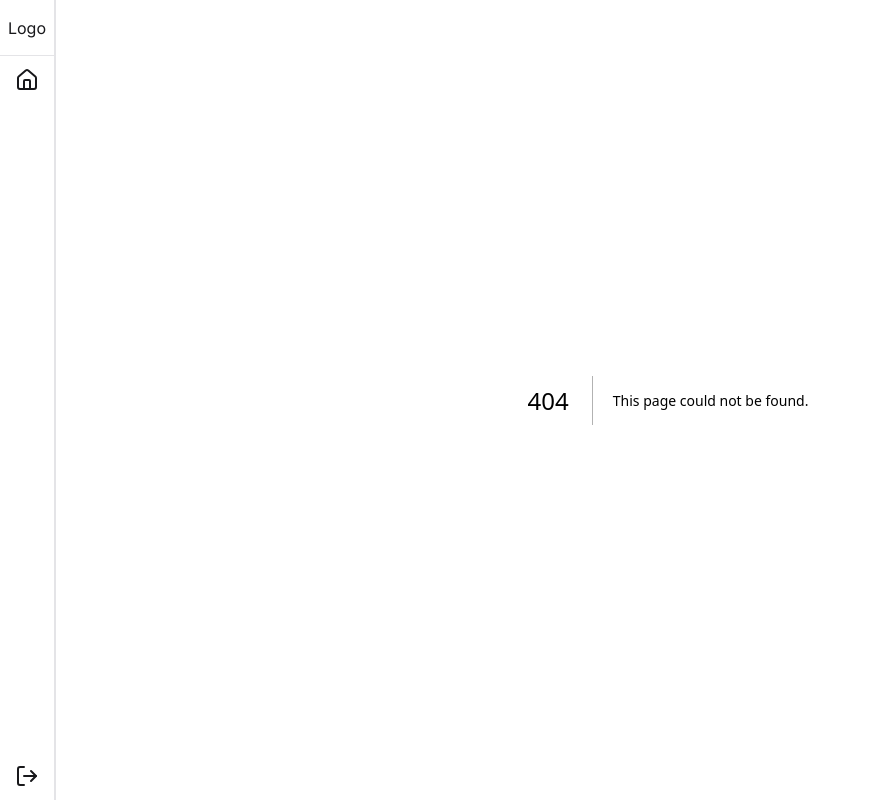
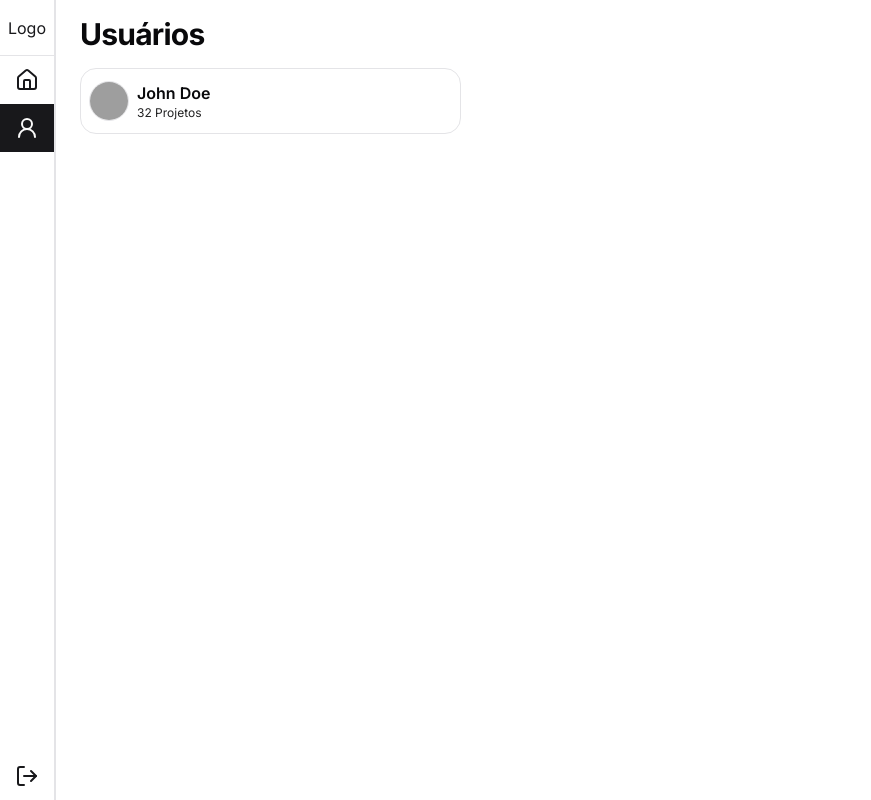
Before and after one commit to MacariniProg/AppMetodoAgil, a Next.js app: page /users in a window 1280 px wide. Before the commit this address had no page. Shown: the whole page, without its empty margins (0-871 px from the left). Built offline with nearby package versions, Linux system fonts and the light colour scheme; grey boxes are pictures that could not be loaded.

Commit message:
feat: create project and team schema, create users list page

```diff
--- a/next.config.mjs
+++ b/next.config.mjs
@@ -1,4 +1,8 @@
 /** @type {import('next').NextConfig} */
-const nextConfig = {};
+const nextConfig = {
+  images: {
+    domains: ["placebear.com"],
+  },
+};
 
 export default nextConfig;
--- /dev/null
+++ b/src/app/(app)/users/page.tsx
@@ -0,0 +1,17 @@
+import { UserCard } from "@/src/components/Users/user-card";
+
+export default function Users() {
+  return (
+    <>
+      <h2 className="text-3xl font-bold tracking-tight">Usuários</h2>
+      <div
+        className="flex-1 mt-4 grid gap-4 items-baseline content-start"
+        style={{
+          gridTemplateColumns: "repeat(auto-fill, minmax(300px, 1fr))",
+        }}
+      >
+        <UserCard />
+      </div>
+    </>
+  );
+}
--- a/src/app/layout.tsx
+++ b/src/app/layout.tsx
@@ -1,8 +1,8 @@
 import type { Metadata } from "next";
 import { Inter } from "next/font/google";
 import "./globals.css";
-import { HomeIcon, LogOutIcon } from "lucide-react";
 import Providers from "./providers";
+import { Sidebar } from "../components/layout/sidebar";
 
 const inter = Inter({ subsets: ["latin"] });
 
@@ -21,19 +21,7 @@ export default function RootLayout({
       <body className={inter.className}>
         <Providers>
           <div className="flex h-[100vh] w-[100vw] ">
-            <div className="w-14 h-full overflow-hidden flex flex-col  text-primary items-center border-r-2">
-              <div className="size-14 flex items-center justify-center border-b">
-                <p>Logo</p>
-              </div>
-
-              <div className="w-full py-3 flex justify-center cursor-pointer hover:bg-primary hover:text-neutral-50 transition-all">
-                <HomeIcon />
-              </div>
-
-              <div className="w-full py-3 flex justify-center mt-auto cursor-pointer hover:bg-primary hover:text-neutral-50 transition-all">
-                <LogOutIcon />
-              </div>
-            </div>
+            <Sidebar />
             <div className="flex-1 flex flex-col px-6 py-4">{children}</div>
           </div>
         </Providers>
--- /dev/null
+++ b/src/components/Users/user-card.tsx
@@ -0,0 +1,48 @@
+import Image from "next/image";
+
+export function UserCard() {
+  const UserOffice = () => {
+    const obj = {
+      front: {
+        color: "bg-blue-500",
+        text: "Front-end",
+      },
+      back: {
+        color: "bg-green-500",
+        text: "Back-end",
+      },
+      fullstack: {
+        color: "bg-yellow-500",
+        text: "Fullstack",
+      },
+      QA: {
+        color: "bg-red-500",
+        text: "QA",
+      },
+      design: {
+        color: "bg-pink-500",
+        text: "Design",
+      },
+    };
+  };
+
+  return (
+    <div className="border rounded-2xl px-2 py-3 flex gap-2 items-center cursor-pointer hover:border-primary transition-colors">
+      <div className="rounded-full overflow-hidden border h-10 w-10">
+        <Image
+          src="https://placebear.com/200/200"
+          alt="User"
+          width={40}
+          height={40}
+        />
+      </div>
+
+      <div className="overflow-hidden">
+        <h3 className="font-semibold">John Doe</h3>
+        <div className="flex justify-between items-start">
+          <p className="text-xs opacity-90">32 Projetos</p>
+        </div>
+      </div>
+    </div>
+  );
+}
--- /dev/null
+++ b/src/components/layout/sidebar.tsx
@@ -0,0 +1,45 @@
+"use client";
+
+import { HomeIcon, LogOutIcon, User2Icon } from "lucide-react";
+import { useRouter, usePathname } from "next/navigation";
+
+export function Sidebar() {
+  const router = useRouter();
+  const pathname = usePathname();
+
+  return (
+    <div className="w-14 h-full overflow-hidden flex flex-col  text-primary items-center border-r-2">
+      <div className="size-14 flex items-center justify-center border-b">
+        <p>Logo</p>
+      </div>
+
+      {arr.map((item) => (
+        <div
+          className={`w-full py-3 flex justify-center cursor-pointer hover:bg-primary hover:text-neutral-50 transition-all
+          ${pathname === item.link ? "bg-primary text-neutral-50" : ""} `}
+          key={item.name}
+          onClick={() => router.push(item.link)}
+        >
+          {item.icon}
+        </div>
+      ))}
+
+      <div className="w-full py-3 flex justify-center mt-auto cursor-pointer hover:bg-primary hover:text-neutral-50 transition-all">
+        <LogOutIcon />
+      </div>
+    </div>
+  );
+}
+
+const arr = [
+  {
+    name: "Home",
+    icon: <HomeIcon />,
+    link: "/",
+  },
+  {
+    name: "Users",
+    icon: <User2Icon />,
+    link: "/users",
+  },
+];
--- /dev/null
+++ b/src/types/project.types.ts
@@ -0,0 +1,23 @@
+// model Project {
+//     id          Int       @id @default(autoincrement())
+//     initialDate DateTime
+//     endDate     DateTime?
+//     name        String
+//     description String
+//     users       Team[]
+//     // sprints      Sprint[]
+//   }
+
+import { z } from 'zod';
+import { TeamSchema } from './team.types';
+
+export const ProjectSchema = z.object({
+    id: z.number(),
+    initialDate: z.string(),
+    endDate: z.string().nullable(),
+    name: z.string(),
+    description: z.string(),
+    users: z.array(TeamSchema),
+});
+
+export type Project = z.infer<typeof ProjectSchema>;
--- /dev/null
+++ b/src/types/team.types.ts
@@ -0,0 +1,11 @@
+import { z } from "zod";
+
+export const TeamSchema = z.object({
+    user: z.string(),
+    userId: z.number(),
+    project: z.string(),
+    projectId: z.number(),
+    role: z.string(),
+});
+
+export type Team = z.infer<typeof TeamSchema>;
--- /dev/null
+++ b/src/types/user.types.ts
@@ -0,0 +1,11 @@
+import { z } from 'zod';
+import { TeamSchema } from './team.types';
+
+const UserSchema = z.object({
+  id: z.number(),
+  name: z.string(),
+  office: z.string(),
+  projects: z.array(TeamSchema)
+});
+
+export type User = z.infer<typeof UserSchema>;
```
Also changed, not shown: 2 other files (tests, documents, lock files or other folders).
